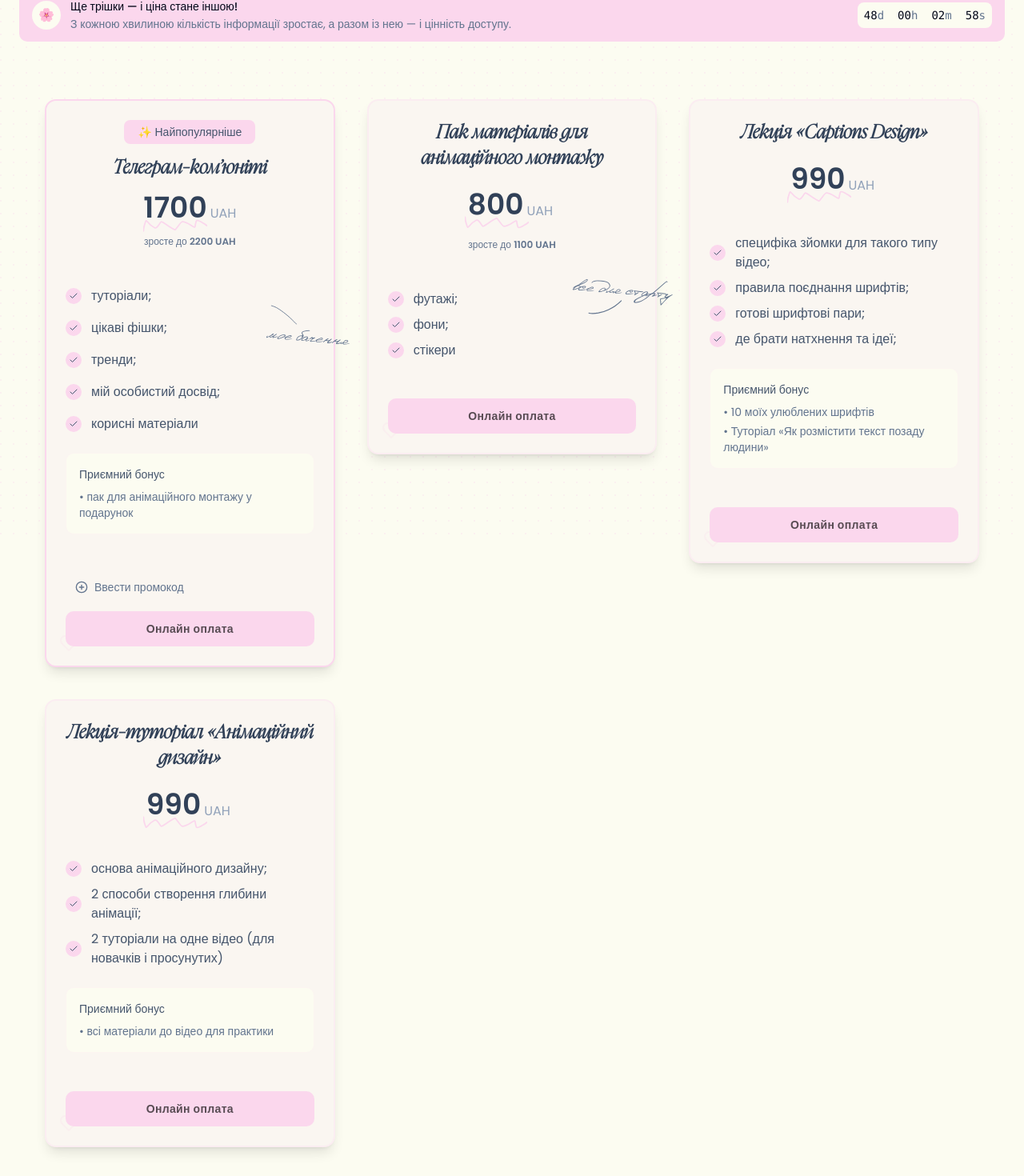
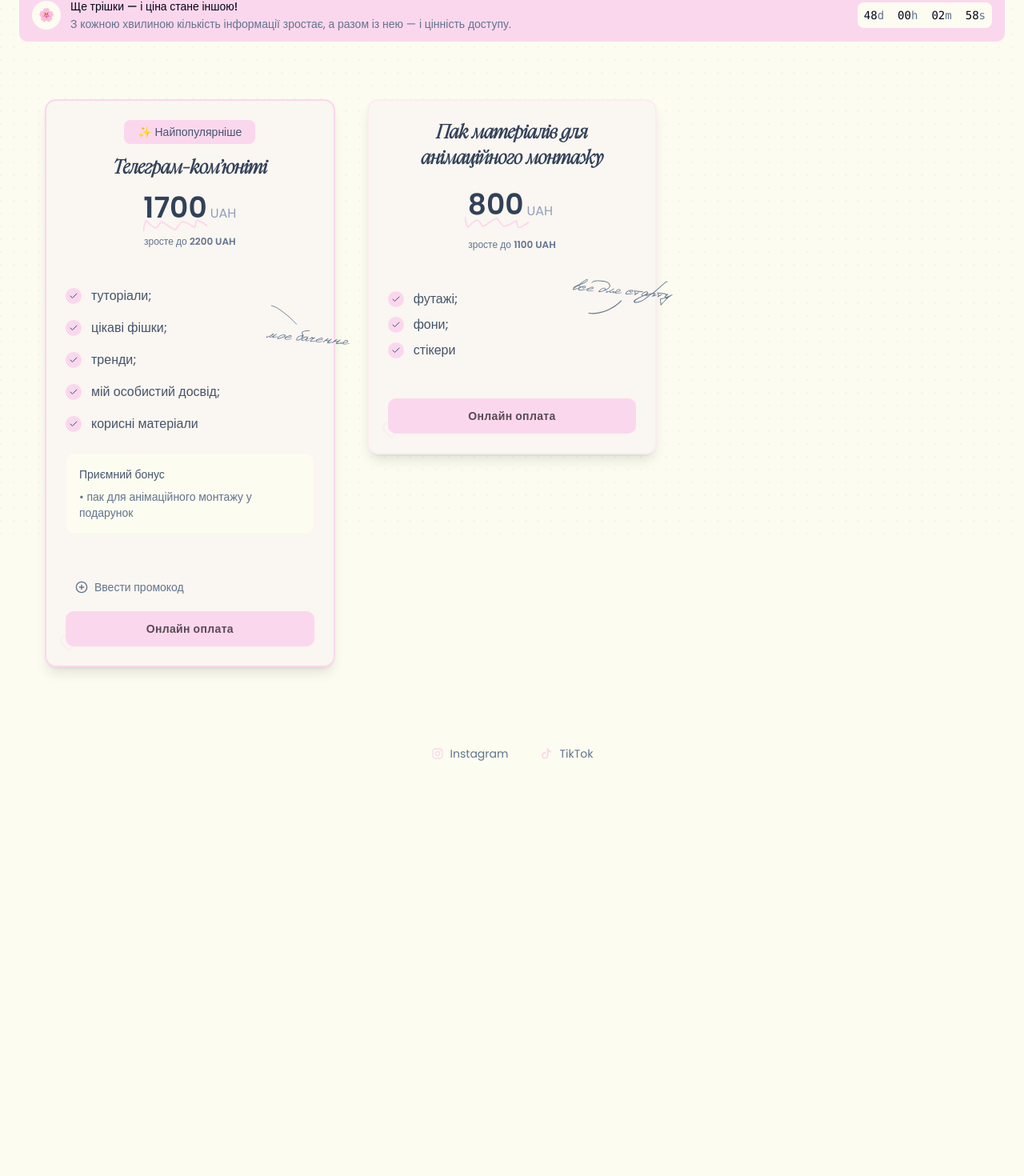
Before and after one commit to nick20name17/katalina, a Next.js app: page / in a window 1280 px wide. Shown: the part 118-1588 px from the top of the page at 80% size. After the commit the page ends 1130 px from the top, so only its background shows below. Built offline with nearby package versions, Linux system fonts and the light colour scheme.

Commit message:
remove cards

```diff
--- a/src/app/page.tsx
+++ b/src/app/page.tsx
@@ -130,220 +130,221 @@ const HomePage = () => {
                         />
                     </CardFooter>
                 </Card>
-                <Card className="w-full bg-[#FAF6F1] border-2 border-primary/30  break-inside-avoid shadow-lg relative  z-10">
-                    <div className="absolute top-4 right-4 text-primary/60">
-                        {/* <HandwrittenFlower className="w-8 h-8" /> */}
-                    </div>
-                    <div className="absolute bottom-4 left-4 text-primary/20">
-                        <Heart className="w-6 h-6" />
-                    </div>
-
-                    {/* <Badge className="absolute -top-3 -left-3 text-slate-600  text-sm">
-                        <Heart className="size-4" />
-                        -50%
-                    </Badge> */}
-
-                    {/* <Caption /> */}
-
-                    <CardHeader className="text-center space-y-4 pb-6">
-                        <div className="space-y-2">
-                            <CardTitle
-                                className={cn(
-                                    'text-2xl font-semibold text-slate-700',
-                                    nightSans.className
-                                )}>
-                                Лекція «Captions Design»
-                            </CardTitle>
-                        </div>
-                        <div className="flex items-end justify-center space-x-1 relative">
-                            {/* <span className="text-lg line-through text-slate-500">
-                                800
-                            </span> */}
-                            <span className="text-4xl font-semibold text-slate-700">
-                                990
-                            </span>
-                            <span className="text-slate-400">UAH</span>
-                            <svg
-                                className="text-primary absolute top-[55%] left-[44%] -translate-x-1/2 "
-                                width="80"
-                                height="40"
-                                viewBox="0 0 228 40"
-                                fill="none"
-                                xmlns="http://www.w3.org/2000/svg">
-                                <path
-                                    d="M1 38.9999C1 25.6093 8.96517 3.32929 10.5 2.5474C13.901 0.814833 18.2208 17.54 41 28C50.0613 32.1609 56.5 13.3137 63.5 6.49999C66.365 3.71126 71.5632 9.38752 95.1069 24.8285C105.366 31.5566 108.77 32.6474 111.272 34.1881C112.602 35.0069 114.156 35.7287 115.517 33.829C126.927 17.9035 135.498 6.69691 138 6.49999C154.172 5.22723 173.986 22.5929 181.706 25.3034C184.332 26.2252 184.84 24.1914 185.036 22.6392C186.01 14.9643 187.156 6.42211 190.237 2.54738C194.109 -2.32137 202.586 5.61125 215.878 12.5498C218.814 14.1136 219.961 14.8782 221.125 15.8454C222.289 16.8126 223.436 17.9594 226.934 20.2993"
-                                    stroke="currentColor"
-                                    strokeWidth="5"
-                                    strokeLinecap="round"
-                                />
-                            </svg>
-                        </div>
-                    </CardHeader>
-
-                    <CardContent className="space-y-6">
-                        <div className="space-y-2">
-                            <div className="flex items-center space-x-3">
-                                <div className="size-5 shrink-0 bg-primary rounded-full flex items-center justify-center">
-                                    <Check className="size-3 shrink-0 text-slate-600" />
-                                </div>
-                                <span className="text-slate-600">
-                                    специфіка зйомки для такого типу відео;
-                                </span>
-                            </div>
-
-                            <div className="flex items-center space-x-3">
-                                <div className="size-5 shrink-0 bg-primary rounded-full flex items-center justify-center">
-                                    <Check className="size-3 shrink-0 text-slate-600" />
-                                </div>
-                                <span className="text-slate-600">
-                                    правила поєднання шрифтів;
-                                </span>
-                            </div>
-
-                            <div className="flex items-center space-x-3">
-                                <div className="size-5 shrink-0 bg-primary rounded-full flex items-center justify-center">
-                                    <Check className="size-3 shrink-0 text-slate-600" />
-                                </div>
-                                <span className="text-slate-600">
-                                    готові шрифтові пари;
-                                </span>
-                            </div>
-                            <div className="flex items-center space-x-3">
-                                <div className="size-5 shrink-0 bg-primary rounded-full flex items-center justify-center">
-                                    <Check className="size-3 shrink-0 text-slate-600" />
-                                </div>
-                                <span className="text-slate-600">
-                                    де брати натхнення та ідеї;
-                                </span>
-                            </div>
-                        </div>
-
-                        <div className="bg-background rounded-lg p-4 border border-primary/20">
-                            <div className="flex items-center space-x-2 mb-2">
-                                <span className="text-sm font-medium text-slate-600">
-                                    Приємний бонус
-                                </span>
-                            </div>
-                            <ul className="text-sm text-slate-500 space-y-1">
-                                <li>• 10 моїх улюблених шрифтів</li>
-                                <li>• Туторіал «Як розмістити текст позаду людини»</li>
-                            </ul>
-                        </div>
-                    </CardContent>
-
-                    <CardFooter className="pt-6">
-                        <CreateInvoiceBtn
-                            amount={99000}
-                            redirectUrl="captions"
-                            comment="Доступ до Лекція «Captions Design»"
-                            destination="Доступ до Лекція «Captions Design»"
-                        />
-                    </CardFooter>
-                </Card>
-                <Card className="w-full bg-[#FAF6F1] border-2 border-primary/30  break-inside-avoid shadow-lg relative  z-10">
-                    <div className="absolute top-4 right-4 text-primary/60">
-                        {/* <HandwrittenFlower className="w-8 h-8" /> */}
-                    </div>
-                    <div className="absolute bottom-4 left-4 text-primary/20">
-                        <Heart className="w-6 h-6" />
-                    </div>
-
-                    {/* <Badge className="absolute -top-3 -left-3 text-slate-600  text-sm">
-                        <Heart className="size-4" />
-                        -50%
-                    </Badge> */}
-
-                    {/* <Caption /> */}
-
-                    <CardHeader className="text-center space-y-4 pb-6">
-                        <div className="space-y-2">
-                            <CardTitle
-                                className={cn(
-                                    'text-2xl font-semibold text-slate-700',
-                                    nightSans.className
-                                )}>
-                                Лекція-туторіал «Анімаційний дизайн»
-                            </CardTitle>
-                        </div>
-                        <div className="flex items-end justify-center space-x-1 relative">
-                            {/* <span className="text-lg line-through text-slate-500">
-                                800
-                            </span> */}
-                            <span className="text-4xl font-semibold text-slate-700">
-                                990
-                            </span>
-                            <span className="text-slate-400">UAH</span>
-                            <svg
-                                className="text-primary absolute top-[55%] left-[44%] -translate-x-1/2 rotate-x-180 "
-                                width="80"
-                                height="40"
-                                viewBox="0 0 228 40"
-                                fill="none"
-                                xmlns="http://www.w3.org/2000/svg">
-                                <path
-                                    d="M1 38.9999C1 25.6093 8.96517 3.32929 10.5 2.5474C13.901 0.814833 18.2208 17.54 41 28C50.0613 32.1609 56.5 13.3137 63.5 6.49999C66.365 3.71126 71.5632 9.38752 95.1069 24.8285C105.366 31.5566 108.77 32.6474 111.272 34.1881C112.602 35.0069 114.156 35.7287 115.517 33.829C126.927 17.9035 135.498 6.69691 138 6.49999C154.172 5.22723 173.986 22.5929 181.706 25.3034C184.332 26.2252 184.84 24.1914 185.036 22.6392C186.01 14.9643 187.156 6.42211 190.237 2.54738C194.109 -2.32137 202.586 5.61125 215.878 12.5498C218.814 14.1136 219.961 14.8782 221.125 15.8454C222.289 16.8126 223.436 17.9594 226.934 20.2993"
-                                    stroke="currentColor"
-                                    strokeWidth="5"
-                                    strokeLinecap="round"
-                                />
-                            </svg>
-                        </div>
-                    </CardHeader>
-
-                    <CardContent className="space-y-6">
-                        <div className="space-y-2">
-                            <div className="flex items-center space-x-3">
-                                <div className="size-5 shrink-0 bg-primary rounded-full flex items-center justify-center">
-                                    <Check className="size-3 shrink-0 text-slate-600" />
-                                </div>
-                                <span className="text-slate-600">
-                                    основа анімаційного дизайну;
-                                </span>
-                            </div>
-
-                            <div className="flex items-center space-x-3">
-                                <div className="size-5 shrink-0 bg-primary rounded-full flex items-center justify-center">
-                                    <Check className="size-3 shrink-0 text-slate-600" />
-                                </div>
-                                <span className="text-slate-600">
-                                    2 способи створення глибини анімації;
-                                </span>
-                            </div>
-
-                            <div className="flex items-center space-x-3">
-                                <div className="size-5 shrink-0 bg-primary rounded-full flex items-center justify-center">
-                                    <Check className="size-3 shrink-0 text-slate-600" />
-                                </div>
-                                <span className="text-slate-600">
-                                    2 туторіали на одне відео (для новачків і просунутих)
-                                </span>
-                            </div>
-                        </div>
-
-                        <div className="bg-background rounded-lg p-4 border border-primary/20">
-                            <div className="flex items-center space-x-2 mb-2">
-                                <span className="text-sm font-medium text-slate-600">
-                                    Приємний бонус
-                                </span>
-                            </div>
-                            <ul className="text-sm text-slate-500 space-y-1">
-                                <li>• всі матеріали до відео для практики</li>
-                            </ul>
-                        </div>
-                    </CardContent>
-
-                    <CardFooter className="pt-6">
-                        <CreateInvoiceBtn
-                            amount={99000}
-                            redirectUrl="animation"
-                            comment="Доступ до Лекція-туторіал «Анімаційний дизайн»"
-                            destination="Доступ до Лекція-туторіал «Анімаційний дизайн»"
-                        />
-                    </CardFooter>
-                </Card>
             </div>
         </div>
     )
 }
 
 export default HomePage
+
+//  <Card className="w-full bg-[#FAF6F1] border-2 border-primary/30  break-inside-avoid shadow-lg relative  z-10">
+//                     <div className="absolute top-4 right-4 text-primary/60">
+//                         {/* <HandwrittenFlower className="w-8 h-8" /> */}
+//                     </div>
+//                     <div className="absolute bottom-4 left-4 text-primary/20">
+//                         <Heart className="w-6 h-6" />
+//                     </div>
+
+//                     {/* <Badge className="absolute -top-3 -left-3 text-slate-600  text-sm">
+//                         <Heart className="size-4" />
+//                         -50%
+//                     </Badge> */}
+
+//                     {/* <Caption /> */}
+
+//                     <CardHeader className="text-center space-y-4 pb-6">
+//                         <div className="space-y-2">
+//                             <CardTitle
+//                                 className={cn(
+//                                     'text-2xl font-semibold text-slate-700',
+//                                     nightSans.className
+//                                 )}>
+//                                 Лекція «Captions Design»
+//                             </CardTitle>
+//                         </div>
+//                         <div className="flex items-end justify-center space-x-1 relative">
+//                             {/* <span className="text-lg line-through text-slate-500">
+//                                 800
+//                             </span> */}
+//                             <span className="text-4xl font-semibold text-slate-700">
+//                                 990
+//                             </span>
+//                             <span className="text-slate-400">UAH</span>
+//                             <svg
+//                                 className="text-primary absolute top-[55%] left-[44%] -translate-x-1/2 "
+//                                 width="80"
+//                                 height="40"
+//                                 viewBox="0 0 228 40"
+//                                 fill="none"
+//                                 xmlns="http://www.w3.org/2000/svg">
+//                                 <path
+//                                     d="M1 38.9999C1 25.6093 8.96517 3.32929 10.5 2.5474C13.901 0.814833 18.2208 17.54 41 28C50.0613 32.1609 56.5 13.3137 63.5 6.49999C66.365 3.71126 71.5632 9.38752 95.1069 24.8285C105.366 31.5566 108.77 32.6474 111.272 34.1881C112.602 35.0069 114.156 35.7287 115.517 33.829C126.927 17.9035 135.498 6.69691 138 6.49999C154.172 5.22723 173.986 22.5929 181.706 25.3034C184.332 26.2252 184.84 24.1914 185.036 22.6392C186.01 14.9643 187.156 6.42211 190.237 2.54738C194.109 -2.32137 202.586 5.61125 215.878 12.5498C218.814 14.1136 219.961 14.8782 221.125 15.8454C222.289 16.8126 223.436 17.9594 226.934 20.2993"
+//                                     stroke="currentColor"
+//                                     strokeWidth="5"
+//                                     strokeLinecap="round"
+//                                 />
+//                             </svg>
+//                         </div>
+//                     </CardHeader>
+
+//                     <CardContent className="space-y-6">
+//                         <div className="space-y-2">
+//                             <div className="flex items-center space-x-3">
+//                                 <div className="size-5 shrink-0 bg-primary rounded-full flex items-center justify-center">
+//                                     <Check className="size-3 shrink-0 text-slate-600" />
+//                                 </div>
+//                                 <span className="text-slate-600">
+//                                     специфіка зйомки для такого типу відео;
+//                                 </span>
+//                             </div>
+
+//                             <div className="flex items-center space-x-3">
+//                                 <div className="size-5 shrink-0 bg-primary rounded-full flex items-center justify-center">
+//                                     <Check className="size-3 shrink-0 text-slate-600" />
+//                                 </div>
+//                                 <span className="text-slate-600">
+//                                     правила поєднання шрифтів;
+//                                 </span>
+//                             </div>
+
+//                             <div className="flex items-center space-x-3">
+//                                 <div className="size-5 shrink-0 bg-primary rounded-full flex items-center justify-center">
+//                                     <Check className="size-3 shrink-0 text-slate-600" />
+//                                 </div>
+//                                 <span className="text-slate-600">
+//                                     готові шрифтові пари;
+//                                 </span>
+//                             </div>
+//                             <div className="flex items-center space-x-3">
+//                                 <div className="size-5 shrink-0 bg-primary rounded-full flex items-center justify-center">
+//                                     <Check className="size-3 shrink-0 text-slate-600" />
+//                                 </div>
+//                                 <span className="text-slate-600">
+//                                     де брати натхнення та ідеї;
+//                                 </span>
+//                             </div>
+//                         </div>
+
+//                         <div className="bg-background rounded-lg p-4 border border-primary/20">
+//                             <div className="flex items-center space-x-2 mb-2">
+//                                 <span className="text-sm font-medium text-slate-600">
+//                                     Приємний бонус
+//                                 </span>
+//                             </div>
+//                             <ul className="text-sm text-slate-500 space-y-1">
+//                                 <li>• 10 моїх улюблених шрифтів</li>
+//                                 <li>• Туторіал «Як розмістити текст позаду людини»</li>
+//                             </ul>
+//                         </div>
+//                     </CardContent>
+
+//                     <CardFooter className="pt-6">
+//                         <CreateInvoiceBtn
+//                             amount={99000}
+//                             redirectUrl="captions"
+//                             comment="Доступ до Лекція «Captions Design»"
+//                             destination="Доступ до Лекція «Captions Design»"
+//                         />
+//                     </CardFooter>
+//                 </Card>
+// <Card className="w-full bg-[#FAF6F1] border-2 border-primary/30  break-inside-avoid shadow-lg relative  z-10">
+//     <div className="absolute top-4 right-4 text-primary/60">
+//         {/* <HandwrittenFlower className="w-8 h-8" /> */}
+//     </div>
+//     <div className="absolute bottom-4 left-4 text-primary/20">
+//         <Heart className="w-6 h-6" />
+//     </div>
+
+//     {/* <Badge className="absolute -top-3 -left-3 text-slate-600  text-sm">
+//         <Heart className="size-4" />
+//         -50%
+//     </Badge> */}
+
+//     {/* <Caption /> */}
+
+//     <CardHeader className="text-center space-y-4 pb-6">
+//         <div className="space-y-2">
+//             <CardTitle
+//                 className={cn(
+//                     'text-2xl font-semibold text-slate-700',
+//                     nightSans.className
+//                 )}>
+//                 Лекція-туторіал «Анімаційний дизайн»
+//             </CardTitle>
+//         </div>
+//         <div className="flex items-end justify-center space-x-1 relative">
+//             {/* <span className="text-lg line-through text-slate-500">
+//                 800
+//             </span> */}
+//             <span className="text-4xl font-semibold text-slate-700">
+//                 990
+//             </span>
+//             <span className="text-slate-400">UAH</span>
+//             <svg
+//                 className="text-primary absolute top-[55%] left-[44%] -translate-x-1/2 rotate-x-180 "
+//                 width="80"
+//                 height="40"
+//                 viewBox="0 0 228 40"
+//                 fill="none"
+//                 xmlns="http://www.w3.org/2000/svg">
+//                 <path
+//                     d="M1 38.9999C1 25.6093 8.96517 3.32929 10.5 2.5474C13.901 0.814833 18.2208 17.54 41 28C50.0613 32.1609 56.5 13.3137 63.5 6.49999C66.365 3.71126 71.5632 9.38752 95.1069 24.8285C105.366 31.5566 108.77 32.6474 111.272 34.1881C112.602 35.0069 114.156 35.7287 115.517 33.829C126.927 17.9035 135.498 6.69691 138 6.49999C154.172 5.22723 173.986 22.5929 181.706 25.3034C184.332 26.2252 184.84 24.1914 185.036 22.6392C186.01 14.9643 187.156 6.42211 190.237 2.54738C194.109 -2.32137 202.586 5.61125 215.878 12.5498C218.814 14.1136 219.961 14.8782 221.125 15.8454C222.289 16.8126 223.436 17.9594 226.934 20.2993"
+//                     stroke="currentColor"
+//                     strokeWidth="5"
+//                     strokeLinecap="round"
+//                 />
+//             </svg>
+//         </div>
+//     </CardHeader>
+
+//     <CardContent className="space-y-6">
+//         <div className="space-y-2">
+//             <div className="flex items-center space-x-3">
+//                 <div className="size-5 shrink-0 bg-primary rounded-full flex items-center justify-center">
+//                     <Check className="size-3 shrink-0 text-slate-600" />
+//                 </div>
+//                 <span className="text-slate-600">
+//                     основа анімаційного дизайну;
+//                 </span>
+//             </div>
+
+//             <div className="flex items-center space-x-3">
+//                 <div className="size-5 shrink-0 bg-primary rounded-full flex items-center justify-center">
+//                     <Check className="size-3 shrink-0 text-slate-600" />
+//                 </div>
+//                 <span className="text-slate-600">
+//                     2 способи створення глибини анімації;
+//                 </span>
+//             </div>
+
+//             <div className="flex items-center space-x-3">
+//                 <div className="size-5 shrink-0 bg-primary rounded-full flex items-center justify-center">
+//                     <Check className="size-3 shrink-0 text-slate-600" />
+//                 </div>
+//                 <span className="text-slate-600">
+//                     2 туторіали на одне відео (для новачків і просунутих)
+//                 </span>
+//             </div>
+//         </div>
+
+//         <div className="bg-background rounded-lg p-4 border border-primary/20">
+//             <div className="flex items-center space-x-2 mb-2">
+//                 <span className="text-sm font-medium text-slate-600">
+//                     Приємний бонус
+//                 </span>
+//             </div>
+//             <ul className="text-sm text-slate-500 space-y-1">
+//                 <li>• всі матеріали до відео для практики</li>
+//             </ul>
+//         </div>
+//     </CardContent>
+
+//     <CardFooter className="pt-6">
+//         <CreateInvoiceBtn
+//             amount={99000}
+//             redirectUrl="animation"
+//             comment="Доступ до Лекція-туторіал «Анімаційний дизайн»"
+//             destination="Доступ до Лекція-туторіал «Анімаційний дизайн»"
+//         />
+//     </CardFooter>
+// </Card>
```
